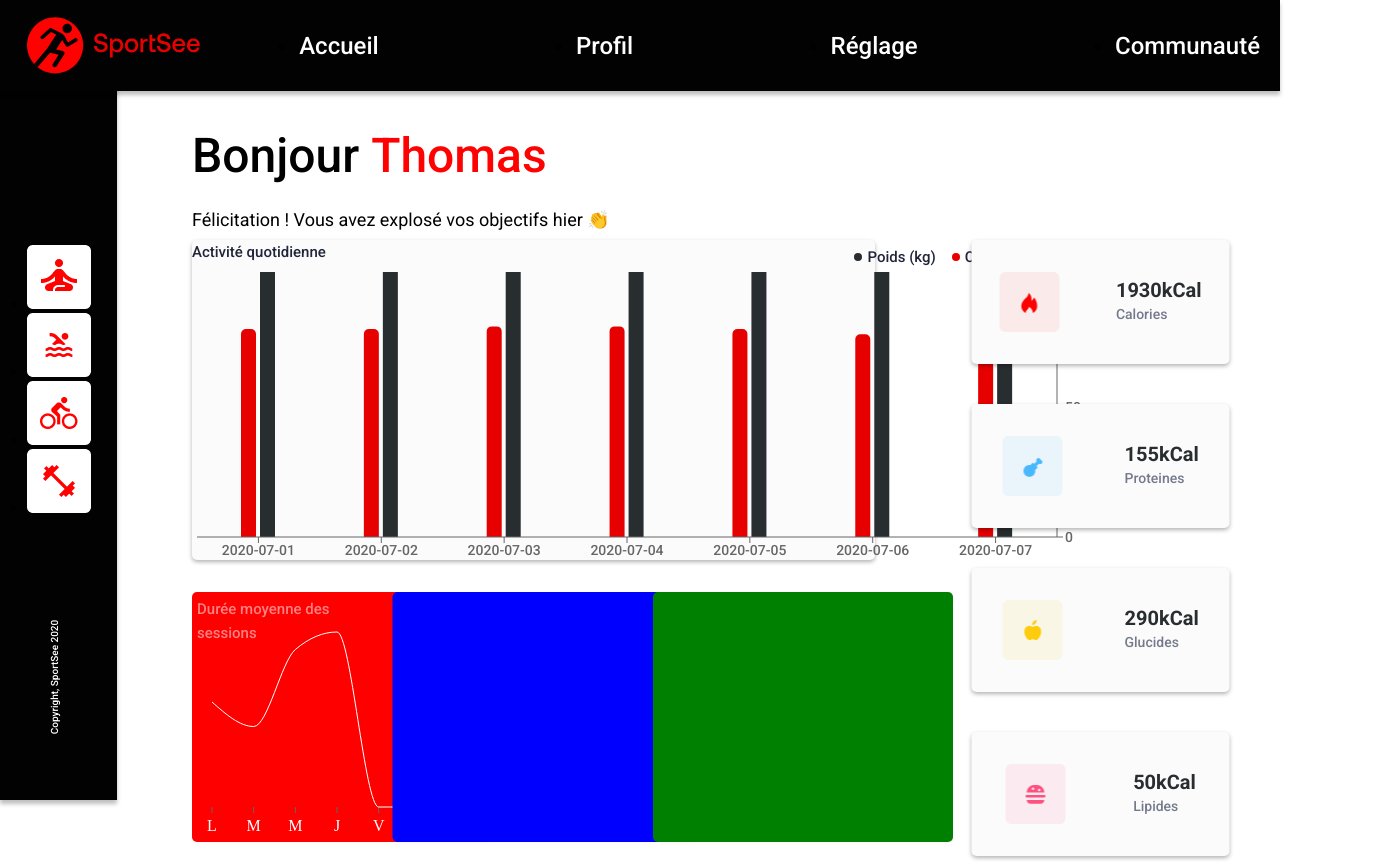
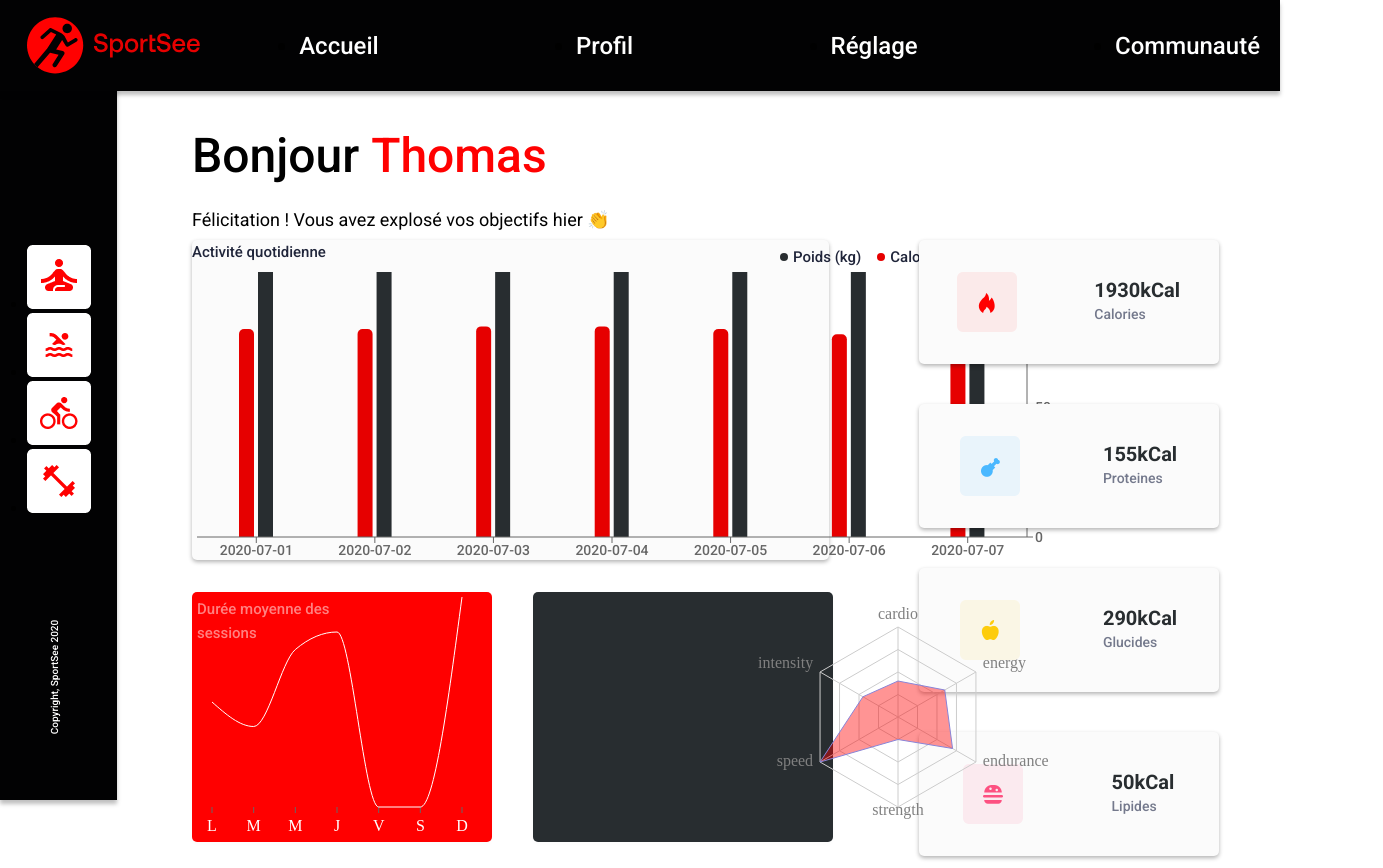
Before and after one commit to RyanDjafri/SportSee, a React (Create React App) app in the folder front/: page / in a window 1280 px wide. Shown: the top 868 px of the page, 1383 px wide, since content can reach past the window. Built offline with nearby package versions, Linux system fonts and the light colour scheme.

Commit message:
radar cjart

```diff
--- a/front/src/App.js
+++ b/front/src/App.js
@@ -5,7 +5,7 @@ import "./index.css";
 import Activity from "./components/Activity";
 import Time from "./components/Time";
 import Nutrition from "./components/Nutrition";
-import Radiar from "./components/Radial";
+import Radiar from "./components/RadarPerf";
 import Score from "./components/Score";
 
 const Home = () => {
@@ -26,7 +26,7 @@ const Home = () => {
         <Time />
         <Nutrition />
         <Radiar />
-        <Score />
+        {/* <Score /> */}
       </div>
     </div>
   );
--- a/front/src/components/Activity.js
+++ b/front/src/components/Activity.js
@@ -1,6 +1,14 @@
 import React, { useEffect, useState } from "react";
 import axios from "axios";
-import { BarChart, XAxis, YAxis, Tooltip, Legend, Bar } from "recharts";
+import {
+  BarChart,
+  XAxis,
+  YAxis,
+  Tooltip,
+  Legend,
+  Bar,
+  ResponsiveContainer,
+} from "recharts";
 
 export default function App() {
   const [legend, setLegend] = useState(null);
@@ -64,7 +72,7 @@ export default function App() {
     <div className="activity">
       <div className="activity-container">
         <h3 className="activity-title">Activité quotidienne</h3>
-        <BarChart width={930} height={300} data={data.sessions}>
+        <BarChart width={900} height={300} data={data.sessions}>
           <Tooltip content={<CustomTooltip />} />
           <Legend content={legend} verticalAlign="top" align="right" />
           <Bar
--- /dev/null
+++ b/front/src/components/RadarPerf.js
@@ -0,0 +1,46 @@
+import axios from "axios";
+import React, { useEffect, useState } from "react";
+import {
+  Legend,
+  PolarAngleAxis,
+  PolarGrid,
+  PolarRadiusAxis,
+  Radar,
+  RadarChart,
+} from "recharts";
+
+const RadarPerf = () => {
+  const [data, setData] = useState({});
+
+  useEffect(() => {
+    axios.get("./mock.json").then((res) => {
+      setData(res.data.USER_PERFORMANCE[0]);
+    });
+  }, []);
+
+  if (!data || Object.keys(data).length === 0) {
+    return null;
+  }
+
+  return (
+    <div className="radar-container">
+      <RadarChart outerRadius={90} width={730} height={250} data={[data]}>
+        <PolarGrid />
+        <PolarAngleAxis dataKey="kind" />
+        <Radar
+          name={`User ${data.userId}`}
+          dataKey="value"
+          stroke="#8884d8"
+          fill="rgba(255, 1, 1, 0.70)"
+          fillOpacity={0.6}
+          data={data.data.map((entry) => ({
+            kind: data.kind[entry.kind.toString()],
+            value: entry.value,
+          }))}
+        />
+      </RadarChart>
+    </div>
+  );
+};
+
+export default RadarPerf;
--- a/front/src/components/Radial.js
+++ /dev/null
@@ -1,46 +0,0 @@
-import axios from "axios";
-import React, { useEffect, useState } from "react";
-import {
-  Legend,
-  PolarAngleAxis,
-  PolarGrid,
-  PolarRadiusAxis,
-  Radar,
-  RadarChart,
-} from "recharts";
-
-const Radial = () => {
-  const [data, setData] = useState([]);
-  useEffect(() => {
-    axios.get("./mock.json").then((res) => {
-      setData(res.data.USER_PERFORMANCE[0]);
-      console.log(res.data.USER_PERFORMANCE[0]);
-    });
-  }, []);
-  return (
-    <div className="radar-container">
-      <RadarChart outerRadius={90} width={730} height={250} data={data}>
-        <PolarGrid />
-        <PolarAngleAxis dataKey="subject" />
-        <PolarRadiusAxis angle={30} domain={[0, 150]} />
-        <Radar
-          name="Mike"
-          dataKey="A"
-          stroke="#8884d8"
-          fill="#8884d8"
-          fillOpacity={0.6}
-        />
-        <Radar
-          name="Lily"
-          dataKey="B"
-          stroke="#82ca9d"
-          fill="#82ca9d"
-          fillOpacity={0.6}
-        />
-        <Legend />
-      </RadarChart>
-    </div>
-  );
-};
-
-export default Radial;
--- a/front/src/index.css
+++ b/front/src/index.css
@@ -120,7 +120,7 @@ line-height: 24px;
     left: 15%;
     top: 30%;
     display: grid;
-    width:90vw;
+    width:90%;
     grid-template-columns: repeat(6, 1fr);
     grid-template-rows: repeat(6, auto) 1fr;
     grid-column-gap: 2rem;
@@ -129,7 +129,7 @@ line-height: 24px;
 
 .activity {
     height:320px;
-    width:100%;
+    width:98%;
     grid-area: 1 / 1 / 4 / 5;
     border-radius: 5px;
     background: #FBFBFB;
@@ -140,7 +140,7 @@ line-height: 24px;
     grid-area: 1 / 5 / 5 / 5;
     display: flex;
     flex-direction: column;
-    transform: translateX(25%);
+    transform: translateX(15%);
     gap:2.5rem;
 }
 .time-container {
@@ -154,14 +154,14 @@ line-height: 24px;
 .radar-container {
     grid-area: 4 / 3 / 5 / 4;
     border-radius: 5px;
-    background: blue;
+    background: #282D30;
+    box-shadow: 0px 2px 4px 0px rgba(0, 0, 0, 0.02);
     width:300px;
     height:250px;
-    box-shadow: 0px 2px 4px 0px rgba(0, 0, 0, 0.02);
     position: absolute;
-    transform: translateX(-52.5%);
+    z-index:1;
 }
-.score-container {
+/* .score-container {
     grid-area: 4 / 4 / 5 / 4;
     border-radius: 5px;
     background: green;
@@ -170,7 +170,7 @@ line-height: 24px;
     box-shadow: 0px 2px 4px 0px rgba(0, 0, 0, 0.02);
     position: absolute;
     transform: translateX(-25%);
-}
+} */
 .activity-title {
 color: #20253A;
 font-family: "Roboto", cursive;
@@ -184,7 +184,7 @@ margin-bottom:0.5rem;
 .legend {
     position: absolute;
     display: flex;
-    justify-content: space-between;
+    justify-content:space-between;
     align-items: center;
     color: #20253A;
     font-family: "Roboto", cursive;
@@ -193,7 +193,7 @@ margin-bottom:0.5rem;
     font-weight: 500;
     line-height: 24px;
     gap: 1rem;
-    right: 0;
+    right: 5%;
     bottom: 30%;
     margin-bottom: 0.5rem;
   }
@@ -253,7 +253,7 @@ border-radius: 5px;
     }
 
 .nutri-div {
-    width: 258px;
+    width: 300px;
     height: 124px;
     border-radius: 5px;
     background: #FBFBFB;
@@ -346,3 +346,12 @@ line-height: 24px;
     top:5px;
     left:5px;
 }
+
+
+
+@media screen and(max-width:1400px) {
+    .charts-container {
+        width:70vw;
+    }
+
+}
```
